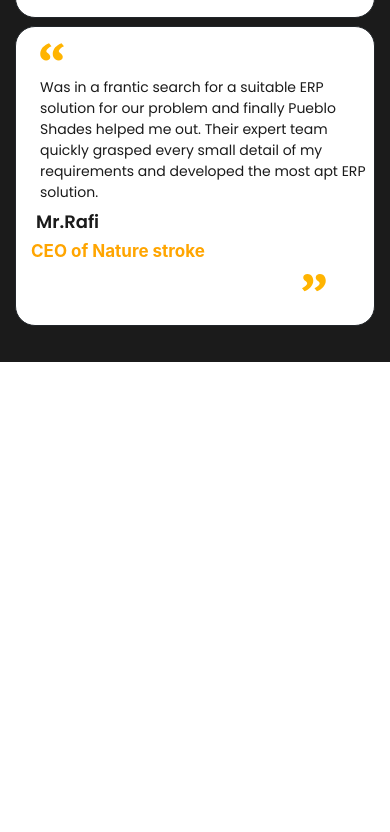
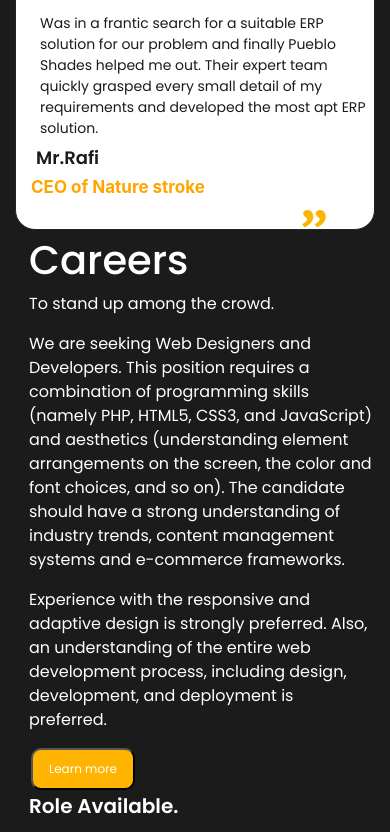
Before and after one commit to UsaidDev/puebloshades, a plain HTML site: page index.html in a window 390 px wide. Shown: the part 4588-5420 px from the top of the page. Before the commit the page ends 5350 px from the top, so only its background shows below. Drawn offline with nearby package versions, Linux system fonts and the light colour scheme.

Commit message:
Blog Completed

```diff
--- a/index.html
+++ b/index.html
@@ -396,11 +396,22 @@
 
     <!--Blog-->
     <section id="blog">
-
+        <div class="container">
+            <h1 class="blog-title">Careers</h1>
+            <p class="blog-first-para">To stand up among the crowd.</p>
+            <p class="blog-para-second">We are seeking Web Designers and Developers. This position requires a
+                combination of programming skills (namely PHP, HTML5, CSS3, and JavaScript) and aesthetics
+                (understanding element arrangements on the screen, the color and font choices, and so on).
+                The candidate should have a strong understanding of industry trends, content management systems and
+                e-commerce frameworks.</p>
+            <p class="blog-para-therd">Experience with the responsive and adaptive design is strongly preferred. Also,
+                an understanding of the entire web development process,
+                including design, development, and deployment is preferred.</p>
+            <button class="blog-btn ml-3">Learn more</button>
+            <h1 class="blog-role">Role Available.</h1>
+        </div>
     </section>
     <!--End Blog-->
-
-
 
 
 
--- a/style.css
+++ b/style.css
@@ -602,22 +602,19 @@ a {
 /*---End about */
 
 /*--Testimonials--*/
-
 #Testimonial {
     height: 550px;
     width: auto;
     background-color: #1B1B1B;
 }
-
 .d-flex.justify-content-end {
     color: orange;
     cursor: pointer;
     transition: 0.3s;
 }
-
 @media (max-width: 576px) {
     #Testimonial {
-        height: 1100px;
+        height: 970px;
         width: auto;
     }
 
@@ -639,11 +636,12 @@ a {
 
     .Testimonial-outer {
         height: auto;
-        width: 80%;
+        width: 100%;
         background-color: white;
         border: 1px solid;
         border-radius: 20px;
         margin: auto;
+
     }
 
     .testimonial-icon {
@@ -662,12 +660,11 @@ a {
 }
 
 .Testimonial-outer {
-    height: 300px;
+    height: auto;
     width: auto;
     background-color: white;
     border: 1px solid;
     border-radius: 20px;
-    margin: auto;
     transition: 0.3s;
 }
 
@@ -716,8 +713,79 @@ a {
 
 /*--Blog--*/
 #blog {
-    height: 400px;
+    height: 367px;
     width: auto;
+    background-color: #1B1B1B;
+}
+
+@media (max-width: 567px) {
+    #blog {
+        height: 600px;
+        width: auto;
+    }
+}
+@media (min-width: 577px) and (max-width: 992px) {
+    #blog {
+        height: 500px;
+        width: 100%;
+    }
+}
+.blog-title{
+    font-family: "Poppins",sans-serif;
+    margin-left: 14px;
+    padding-top: 4px;
+    font-size: 40px;
+    color: white;
+}
+.blog-first-para, .blog-para-second,.blog-para-therd {
+    margin-left: 14px;
+    font-family: "Poppins", sans-serif;
+    color: white;
+}
+.blog-btn {
+    background: #FFB401;
+    border-radius: 10px;
+    padding: 10px 16px;
+    color: #FFFF;
+    font-family: 'Poppins', sans-serif;
+    font-style: normal;
+    font-size: 12px;
+    text-align: center;
+    cursor: pointer;
+    transition: background-color 0.3s;
+    &:hover {
+        background: #FFD200;
+    }
+    &:focus {
+        outline: none;
+        box-shadow: 0 0 5px #FFB401;
+    }
+    &:active {
+        background: #FF9900;
+    }
+}
+.blog-role{
+    font-family: "Poppins",sans-serif;
+    margin-left: 14px;
+    padding-top: 4px;
+    font-size: 20px;
+    font-weight: 600;
+    color: white;
+}
+.outer-role{
+    height: 80px;
+    width: auto;
+    border-radius: 20px;
+    background-color: #fff;
+    margin-top: 6%;
+    justify-content: center;
+    align-items: center;
+    box-shadow: 1px 2px 1px 1px rgb(40 38 38 / 93%);
+    transition: 0.3s;
+}
+.outer-role:hover{
+    background-color: #FFB401;
+    color: white;
 }
 
 /*--End Blog--*/
```
